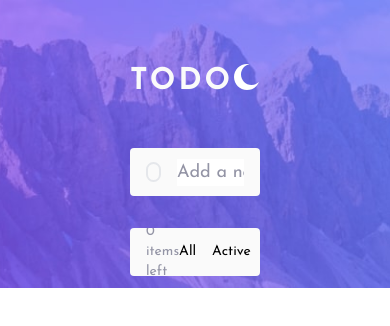
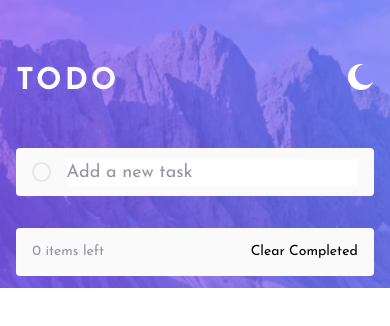
Before and after one commit to daodd1511/todo-app, a Vue app: page / in a window 390 px wide. Shown: the top 326 px of the page. Built offline with nearby package versions, Linux system fonts and the light colour scheme.

Commit message:
feat: clear completed task and responsive

```diff
--- a/src/App.vue
+++ b/src/App.vue
@@ -20,7 +20,6 @@ const clear = () => {
   for(let el of store.tasks){
     // console.log(el);
     if(el.done){
-      console.log(el);
       store.removeTask(el);
     }
   }
@@ -31,7 +30,7 @@ const clear = () => {
     <div :class="[store.isDark ? `dark` : ``]">
       <div class="h-screen dark:bg-dark-bg overflow-y-scroll">
         <div class="z-0 h-72 dark:bg-desktop-dark bg-desktop-light bg-cover bg-center">
-          <div class="container z-10 w-1/3 h-screen mx-auto py-16">
+          <div class="container z-10 w-11/12 md:w-1/2 lg:w-1/3 h-screen mx-auto py-16">
             <div class="flex justify-between">
               <h1 class="text-3xl font-bold tracking-widest text-very-light-gray">TODO</h1>
               <i class="bg-icon-moon dark:bg-icon-sun w-[26px] h-[26px] cursor-pointer transition ease-in delay-1000" @click="store.toggleTheme"></i>
@@ -51,12 +50,12 @@ const clear = () => {
               <div class="w-full h-12 bg-very-light-gray dark:bg-dark-bg-secondary flex justify-between items-center px-4">
                 <p class="text-sm text-dark-grayish-blue dark:text-dark-text-secondary">{{store.counter}} items left</p>
                 <div class="flex text-sm gap-4">
-                  <button
+                  <!-- <button
                     v-for="(item,i) in sortItems" :key="i"
                     class="cursor-pointer dark:text-dark-text-secondary"
                   >
                     {{item.name}}
-                  </button>
+                  </button> -->
                 </div>
                 <button class="text-sm dark:text-dark-text-secondary" @click="clear">Clear Completed</button>
               </div>
```
